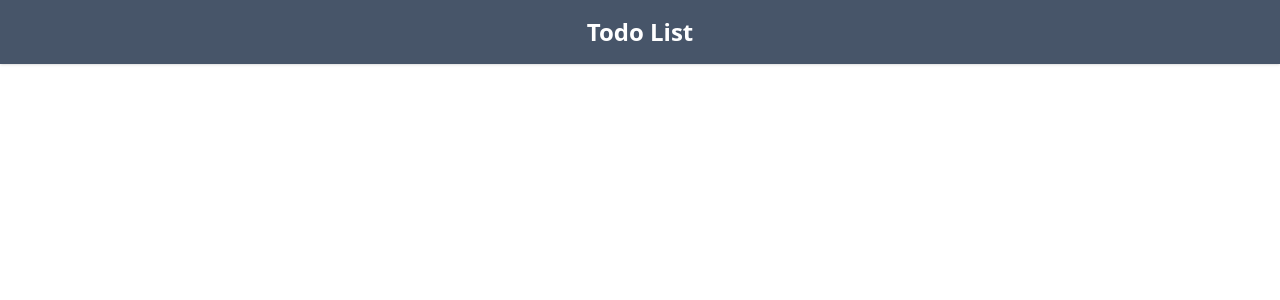
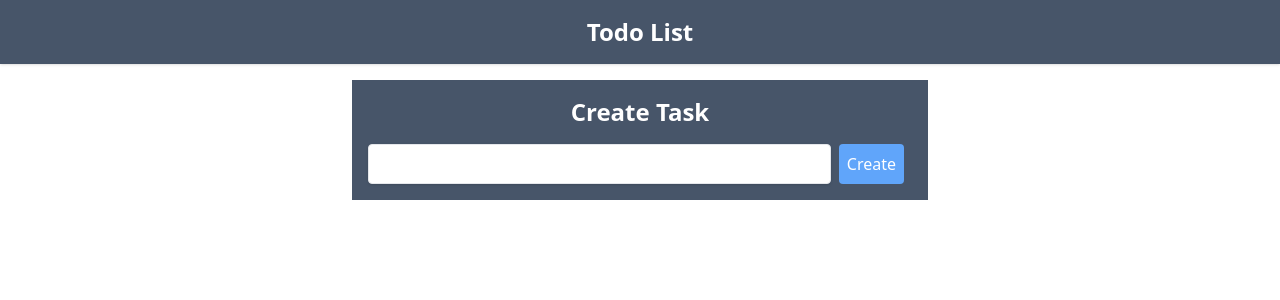
Before and after one commit to RandaeGS/todo-list, a Vue app in the folder vue-frontend/: page / in a window 1280 px wide. Shown: the top 300 px of the page. Built offline with nearby package versions, Linux system fonts and the light colour scheme.

Commit message:
init create task

```diff
--- a/vue-frontend/src/views/MainPage.vue
+++ b/vue-frontend/src/views/MainPage.vue
@@ -3,13 +3,22 @@
 </script>
 
 <template>
-  <div class="bg-gradient-to-b from-slate-100 to-slate-200">
+  <div class="">
     <nav class="bg-slate-600 shadow p-4">
       <h1 class="text-white font-bold text-center text-2xl">Todo List</h1>
-
     </nav>
 
-    <main>
+    <main class="flex flex-col items-center justify-center">
+      <div class="w-full max-w-xl bg-slate-600 mt-4 p-4">
+        <form>
+          <h1 class="text-white text-center text-2xl font-semibold">Create Task</h1>
+          <div class="mt-4 flex">
+            <input type="text" name="inputTask" id="inputTask" class="border rounded shadow p-1 grow">
+            <button class="bg-blue-400 hover:bg-blue-500 rounded transition-colors p-2 text-white mx-2">Create</button>
+          </div>
+        </form>
+
+      </div>
 
     </main>
 
```
